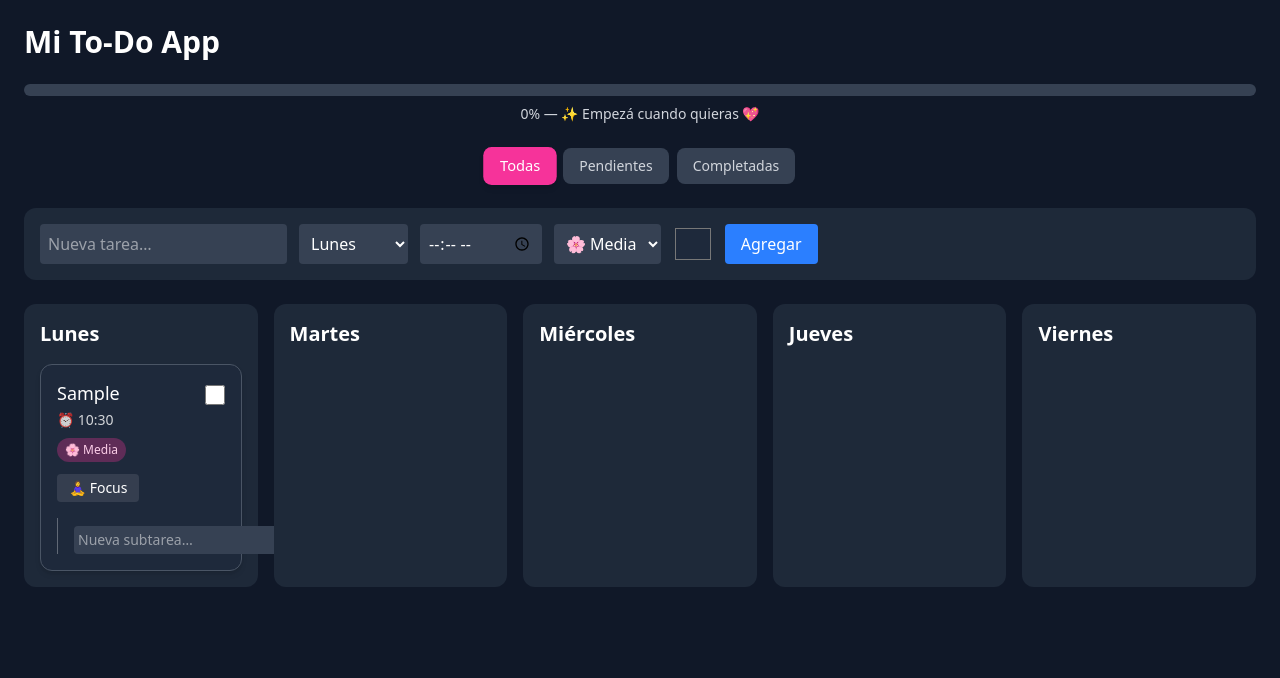
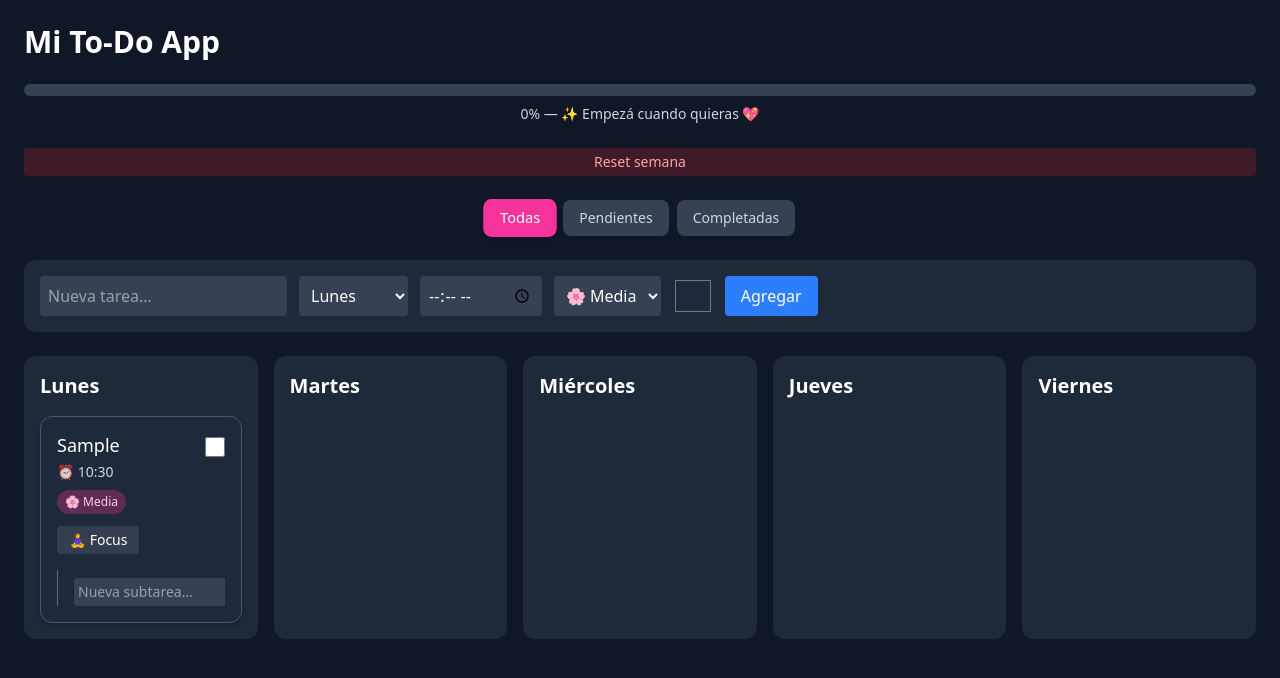
Before and after one commit to MikaelaEstefan/my-todo-app, a React (Vite) app: page / in a window 1280 px wide. Both pictures are taken after typing "Sample", "10:30" into the empty fields and a click on the button "Agregar". Shown: the top 678 px of the page. Built offline with nearby package versions, Linux system fonts and the light colour scheme.

Commit message:
subtask collapse added

```diff
--- a/src/App.jsx
+++ b/src/App.jsx
@@ -15,6 +15,18 @@ export default function App() {
       <h1 className="text-3xl font-bold">Mi To-Do App</h1>
 
       <ProgressBar />
+
+      <button
+          onClick={() => {
+            if (confirm("¿Resetear toda la semana?")) {
+              resetWeek();
+            }
+          }}
+          className="text-sm px-3 py-1 rounded bg-red-500/20 text-red-300 hover:bg-red-500/30"
+        >
+          Reset semana
+        </button>
+
 
       {/* FILTROS */}
       <div className="flex gap-2 justify-center">
--- a/src/components/TaskCard.jsx
+++ b/src/components/TaskCard.jsx
@@ -1,5 +1,5 @@
 // src/components/TaskCard.jsx
-import { motion } from "framer-motion";
+import { motion, AnimatePresence } from "framer-motion";
 import { useState } from "react";
 import { useSortable } from "@dnd-kit/sortable";
 import { CSS } from "@dnd-kit/utilities";
@@ -19,6 +19,7 @@ export default function TaskCard({ task }) {
   const addSubtask = useTasksStore((s) => s.addSubtask);
   const toggleSubtask = useTasksStore((s) => s.toggleSubtask);
   const startFocus = useTasksStore((s) => s.startFocus);
+  const toggleCollapse = useTasksStore((s) => s.toggleCollapse);
 
   const [subInput, setSubInput] = useState("");
 
@@ -27,6 +28,9 @@ export default function TaskCard({ task }) {
     media: "bg-pink-500/30 text-pink-200",
     baja: "bg-green-500/30 text-green-200",
   };
+
+  const subtasks = task.subtasks ?? [];
+  const hasSubtasks = subtasks.length > 0;
 
   return (
     <motion.div
@@ -72,9 +76,7 @@ export default function TaskCard({ task }) {
       </div>
 
       {/* META */}
-      {task.time && (
-        <div className="text-sm opacity-80 mt-1">⏰ {task.time}</div>
-      )}
+      {task.time && <div className="text-sm opacity-80 mt-1">⏰ {task.time}</div>}
 
       <div
         className={`inline-block mt-2 text-xs px-2 py-1 rounded-full ${
@@ -86,8 +88,8 @@ export default function TaskCard({ task }) {
         {task.priority === "baja" && "🌿 Baja"}
       </div>
 
-      {/* FOCUS BUTTON */}
-      <div className="mt-3">
+      {/* ACTIONS */}
+      <div className="mt-3 flex items-center gap-3">
         <button
           className="px-3 py-1 rounded bg-white/10 hover:bg-white/20 text-sm"
           onClick={(e) => {
@@ -97,19 +99,50 @@ export default function TaskCard({ task }) {
         >
           🧘‍♀️ Focus
         </button>
+
+        {hasSubtasks && (
+          <button
+            onClick={(e) => {
+              e.stopPropagation();
+              toggleCollapse(task.id);
+            }}
+            className="text-xs opacity-70 hover:opacity-100"
+          >
+            {task.collapsed ? "▶ Mostrar subtareas" : "▼ Ocultar subtareas"}
+          </button>
+        )}
       </div>
 
-      {/* SUBTASKS */}
-      <motion.div layout className="mt-4 pl-4 border-l border-white/30 space-y-1">
-        {(task.subtasks ?? []).map((s) => (
-          <label key={s.id} className="flex items-center gap-2 cursor-pointer">
+      {/* SUBTASKS (COLAPSABLES) */}
+      <AnimatePresence initial={false}>
+        {!task.collapsed && (
+          <motion.div
+            key="subtasks"
+            layout
+            initial={{ opacity: 0, height: 0 }}
+            animate={{ opacity: 1, height: "auto" }}
+            exit={{ opacity: 0, height: 0 }}
+            transition={{ duration: 0.2 }}
+            className="mt-4 pl-4 border-l border-white/30 space-y-1 overflow-hidden"
+          >
+            {subtasks.map((s) => (
+              <label
+                key={s.id}
+                className="flex items-center gap-2 cursor-pointer"
+                onClick={(e) => e.stopPropagation()}
+                onPointerDown={(e) => e.stopPropagation()}
+              >
                 <input
                   type="checkbox"
                   checked={s.completed}
                   onChange={() => toggleSubtask(task.id, s.id)}
                   onClick={(e) => e.stopPropagation()}
                 />
-            <span className={`text-sm ${s.completed ? "line-through opacity-60" : ""}`}>
+                <span
+                  className={`text-sm ${
+                    s.completed ? "line-through opacity-60" : ""
+                  }`}
+                >
                   {s.text}
                 </span>
               </label>
@@ -146,6 +179,8 @@ export default function TaskCard({ task }) {
               </button>
             </div>
           </motion.div>
+        )}
+      </AnimatePresence>
     </motion.div>
   );
 }
--- a/src/context/useTasksStore.js
+++ b/src/context/useTasksStore.js
@@ -25,6 +25,7 @@ export const useTasksStore = create(
             time,
             subtasks: [],
             focus: false,
+            collapsed: false,
           };
 
           return {
@@ -42,6 +43,33 @@ export const useTasksStore = create(
             [day]: newTasks,
           },
         })),
+
+        resetWeek: () =>
+          set({
+            tasks: {
+              Lunes: [],
+              Martes: [],
+              Miércoles: [],
+              Jueves: [],
+              Viernes: [],
+            },
+          }),
+
+          toggleCollapse: (taskId) =>
+            set((state) => {
+              const tasks = structuredClone(state.tasks);
+
+              Object.keys(tasks).forEach((day) => {
+                tasks[day] = tasks[day].map((t) =>
+                  t.id === taskId
+                    ? { ...t, collapsed: !t.collapsed }
+                    : t
+                );
+              });
+
+              return { tasks };
+            }),
+
 
       toggleTask: (id) =>
         set((state) => {
```
Lines whose indentation alone changed are shown as unchanged.
